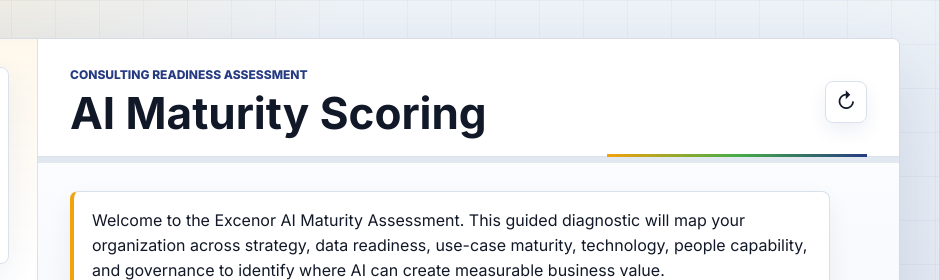
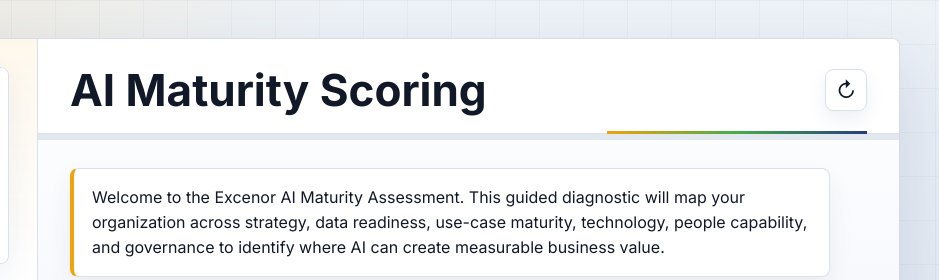
Before and after one commit to SakshamS11/excenor-ai-maturity-poc, a website: page index.html in a window 1280 px wide. Shown: the top 280 px of the page, 341-1280 px from the left. Drawn offline with Linux system fonts and the light colour scheme.

```diff
--- a/index.html
+++ b/index.html
@@ -64,7 +64,6 @@
         <section class="assessment-panel" aria-label="Conversational AI maturity assessment">
           <header class="panel-header">
             <div>
-              <span class="eyebrow">Consulting Readiness Assessment</span>
               <h1>AI Maturity Scoring</h1>
             </div>
             <button class="icon-button" id="restartButton" type="button" title="Restart assessment" aria-label="Restart assessment">
```
